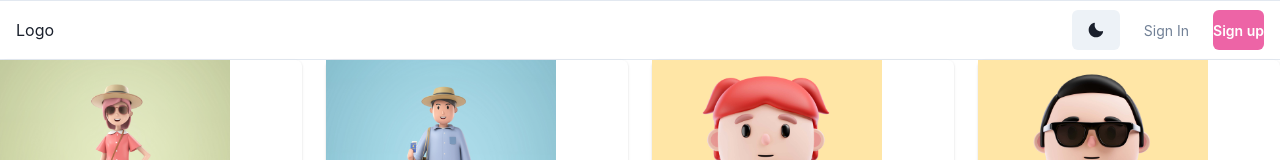
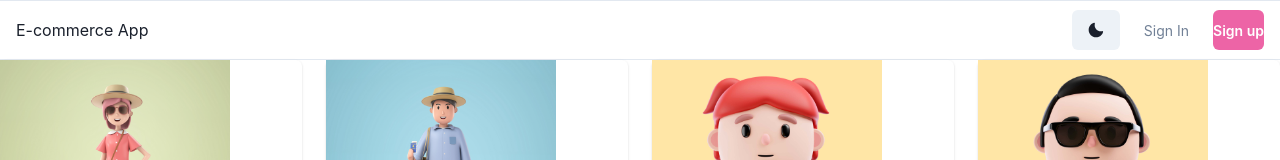
Before and after one commit to jesualujan/Ecommerce-32-web-A, a Next.js app in the folder ecommerce/: page / in a window 1280 px wide. Shown: the top 160 px of the page. Built offline with nearby package versions, Linux system fonts and the light colour scheme.

Commit message:
✨ cambie el texto

```diff
--- a/ecommerce/components/Layout.js
+++ b/ecommerce/components/Layout.js
@@ -34,7 +34,7 @@ const Layout = ({children}) => {
       <Flex flex={{base:1}} justify={{base:'center', md: 'start'}}>
         <Text
         fontFamily={'heading'}
-        color={useColorModeValue('gray.800', 'white')}>Logo
+        color={useColorModeValue('gray.800', 'white')}>E-commerce App
         </Text>
       </Flex>
         <Stack
```
